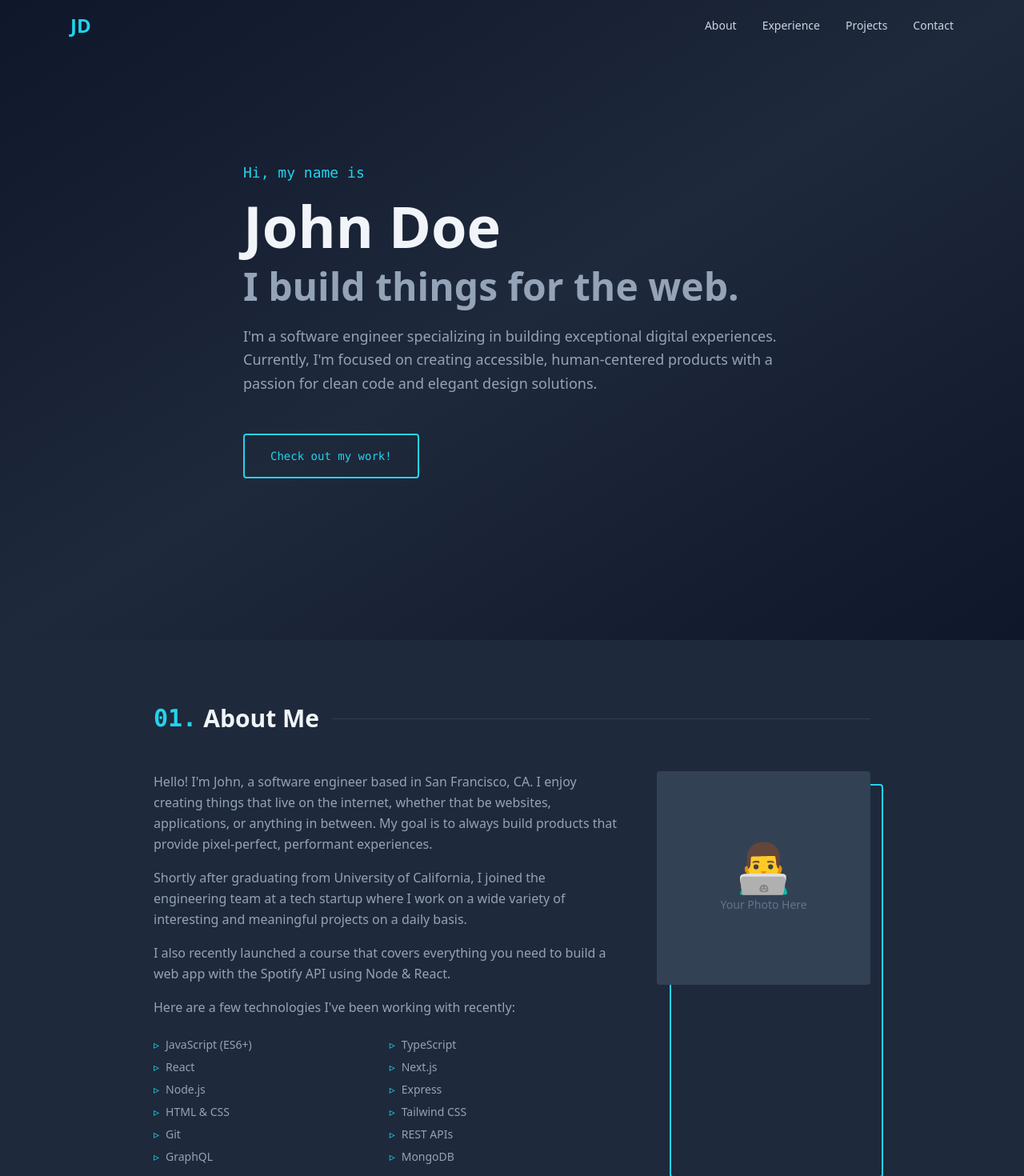
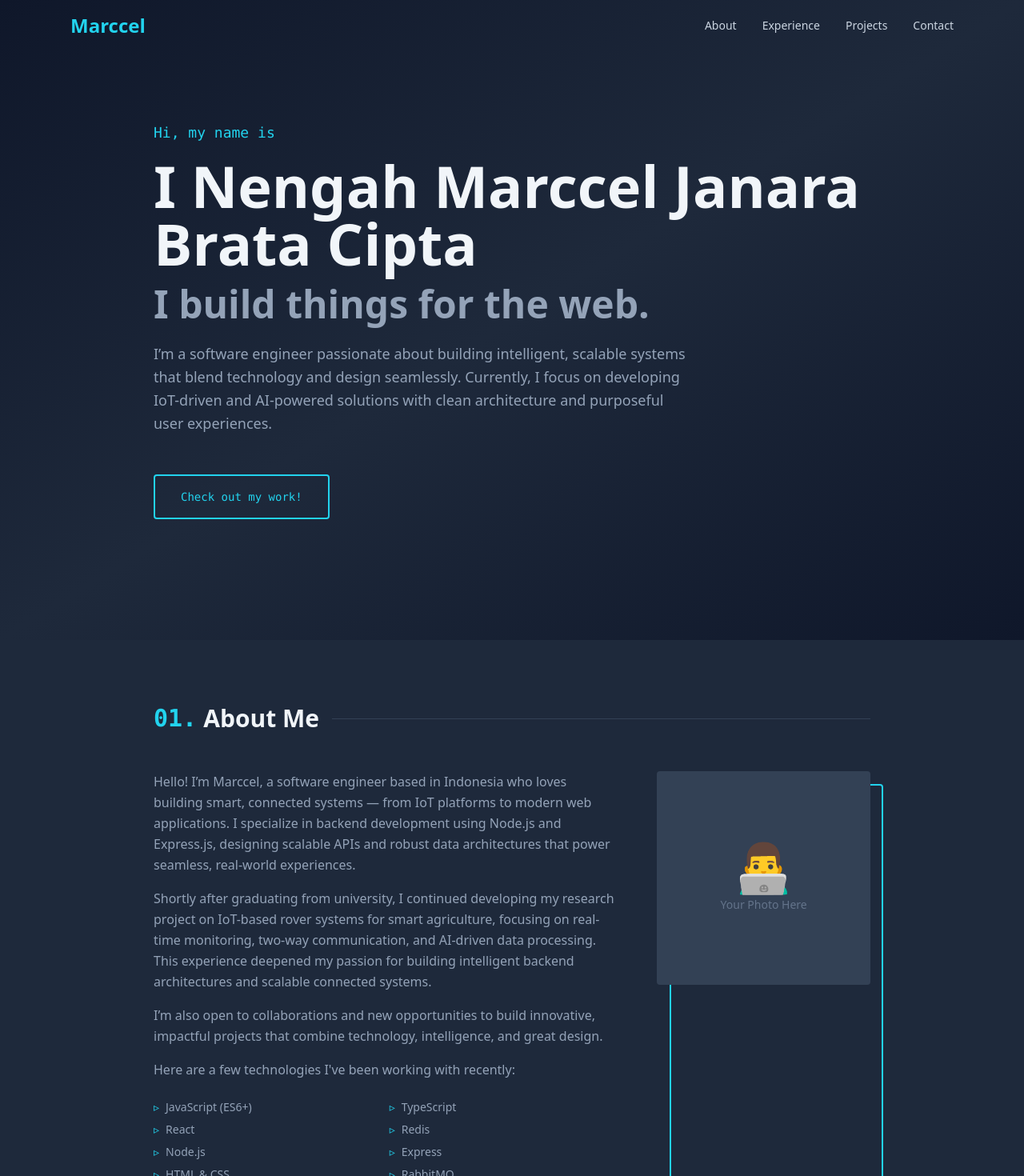
Before and after one commit to marcceljanara/portfolio, a React (Create React App) app: page / in a window 1280 px wide. Shown: the top 1470 px of the page at 80% size. Built offline with nearby package versions, Linux system fonts and the light colour scheme.

Commit message:
Update personal information and skills in About, Header, and Hero components

```diff
--- a/src/components/About.jsx
+++ b/src/components/About.jsx
@@ -1,9 +1,9 @@
 // About Component
 const About = () => {
   const skills = [
-    'JavaScript (ES6+)', 'TypeScript', 'React', 'Next.js',
-    'Node.js', 'Express', 'HTML & CSS', 'Tailwind CSS',
-    'Git', 'REST APIs', 'GraphQL', 'MongoDB'
+    'JavaScript (ES6+)', 'TypeScript', 'React', 'Redis',
+    'Node.js', 'Express', 'HTML & CSS', 'RabbitMQ',
+    'Git', 'GitHub Action', 'REST APIs', 'PostgreSQL', 'Docker'
   ];
 
   return (
@@ -19,19 +19,19 @@ const About = () => {
           <div className="md:col-span-2">
             <div className="text-slate-400 space-y-4 leading-relaxed">
               <p>
-                Hello! I'm John, a software engineer based in San Francisco, CA. I enjoy creating
-                things that live on the internet, whether that be websites, applications, or anything
-                in between. My goal is to always build products that provide pixel-perfect, performant
-                experiences.
+                Hello! I’m Marccel, a software engineer based in Indonesia who loves building smart,
+                connected systems — from IoT platforms to modern web applications. I specialize in backend development
+                using Node.js and Express.js, designing scalable APIs and robust data architectures that power seamless, real-world experiences.
               </p>
               <p>
-                Shortly after graduating from University of California, I joined the engineering team
-                at a tech startup where I work on a wide variety of interesting and meaningful projects
-                on a daily basis.
+                Shortly after graduating from university, I continued developing my research project
+                on IoT-based rover systems for smart agriculture, focusing on real-time monitoring,
+                two-way communication, and AI-driven data processing. This experience deepened my passion for
+                building intelligent backend architectures and scalable connected systems.
               </p>
               <p>
-                I also recently launched a course that covers everything you need to build a web app
-                with the Spotify API using Node & React.
+                I’m also open to collaborations and new opportunities to build innovative,
+                impactful projects that combine technology, intelligence, and great design.
               </p>
               <p>Here are a few technologies I've been working with recently:</p>
             </div>
--- a/src/components/Header.jsx
+++ b/src/components/Header.jsx
@@ -18,7 +18,7 @@ const Header = () => {
     }`}>
       <nav className="max-w-6xl mx-auto px-6 py-4 flex justify-between items-center">
         <a href="#home" className="text-2xl font-bold text-cyan-400 hover:text-cyan-300 transition-colors">
-          JD
+          Marccel
         </a>
         <div className="flex gap-8">
           <a href="#about" className="text-slate-300 hover:text-cyan-400 transition-colors text-sm font-medium">
--- a/src/components/Hero.jsx
+++ b/src/components/Hero.jsx
@@ -5,15 +5,15 @@ const Hero = () => {
       <div className="max-w-4xl">
         <p className="text-cyan-400 mb-4 text-lg font-mono">Hi, my name is</p>
         <h1 className="text-6xl md:text-7xl font-bold text-slate-100 mb-4">
-          John Doe
+          I Nengah Marccel Janara Brata Cipta
         </h1>
         <h2 className="text-4xl md:text-5xl font-bold text-slate-400 mb-6">
           I build things for the web.
         </h2>
         <p className="text-slate-400 text-lg max-w-2xl mb-12 leading-relaxed">
-          I'm a software engineer specializing in building exceptional digital experiences.
-          Currently, I'm focused on creating accessible, human-centered products with a passion
-          for clean code and elegant design solutions.
+            I’m a software engineer passionate about building intelligent, scalable systems that blend technology
+             and design seamlessly. Currently, I focus on developing IoT-driven and AI-powered solutions with clean
+             architecture and purposeful user experiences.
         </p>
         <a
           href="#projects"
```
